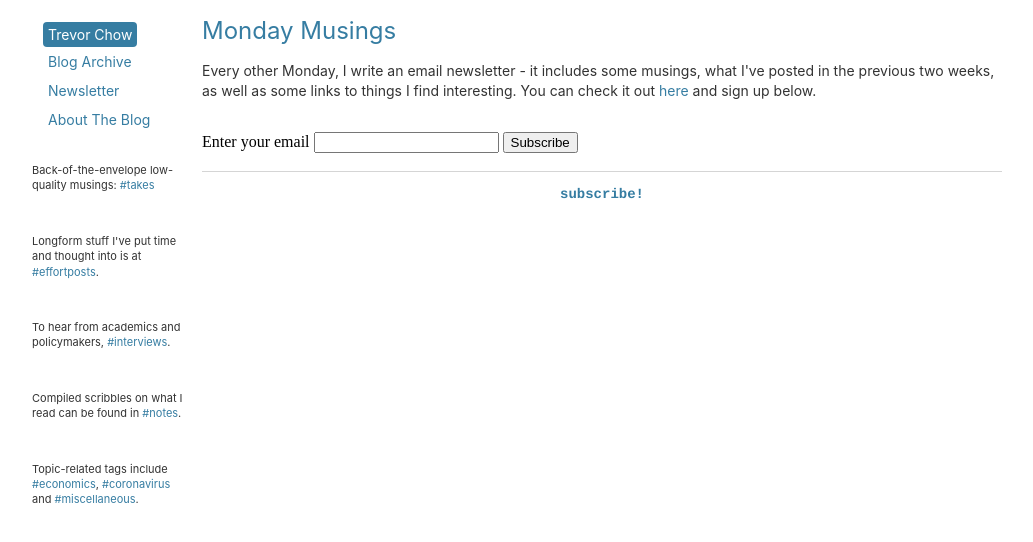
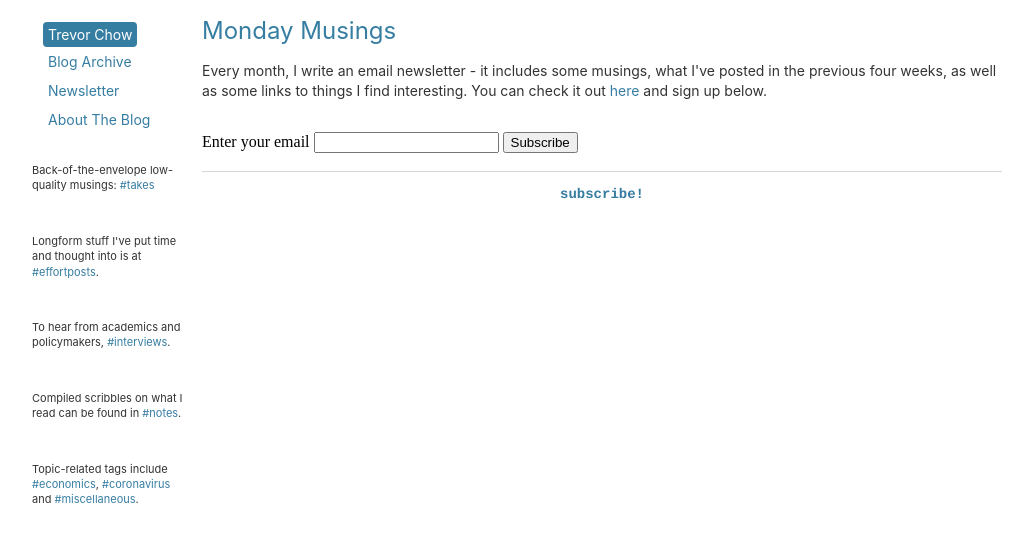
Before and after one commit to tmychow/tmychow.github.io, a Jekyll site: the page built from newsletter/index.html, in a window 1280 px wide. Shown: the top 542 px of the page, without its empty margins (28-1061 px from the left). Built offline with Jekyll 4.4.1, drawn with Linux system fonts in a browser that asks for light colours.

Commit message:
Update index.html

```diff
--- a/newsletter/index.html
+++ b/newsletter/index.html
@@ -4,7 +4,7 @@ title: Monday Musings
 ---
 <div class="blurb">
 	<h1>Monday Musings</h1>
-	<p>Every other Monday, I write an email newsletter - it includes some musings, what I've posted in the previous two weeks, as well as some links to things I find interesting. You can check it out <a href="https://buttondown.email/tmychow">here</a> and sign up below. </p>
+	<p>Every month, I write an email newsletter - it includes some musings, what I've posted in the previous four weeks, as well as some links to things I find interesting. You can check it out <a href="https://buttondown.email/tmychow">here</a> and sign up below. </p>
 	<br>
 	<form
   action="https://buttondown.email/api/emails/embed-subscribe/tmychow"
```
